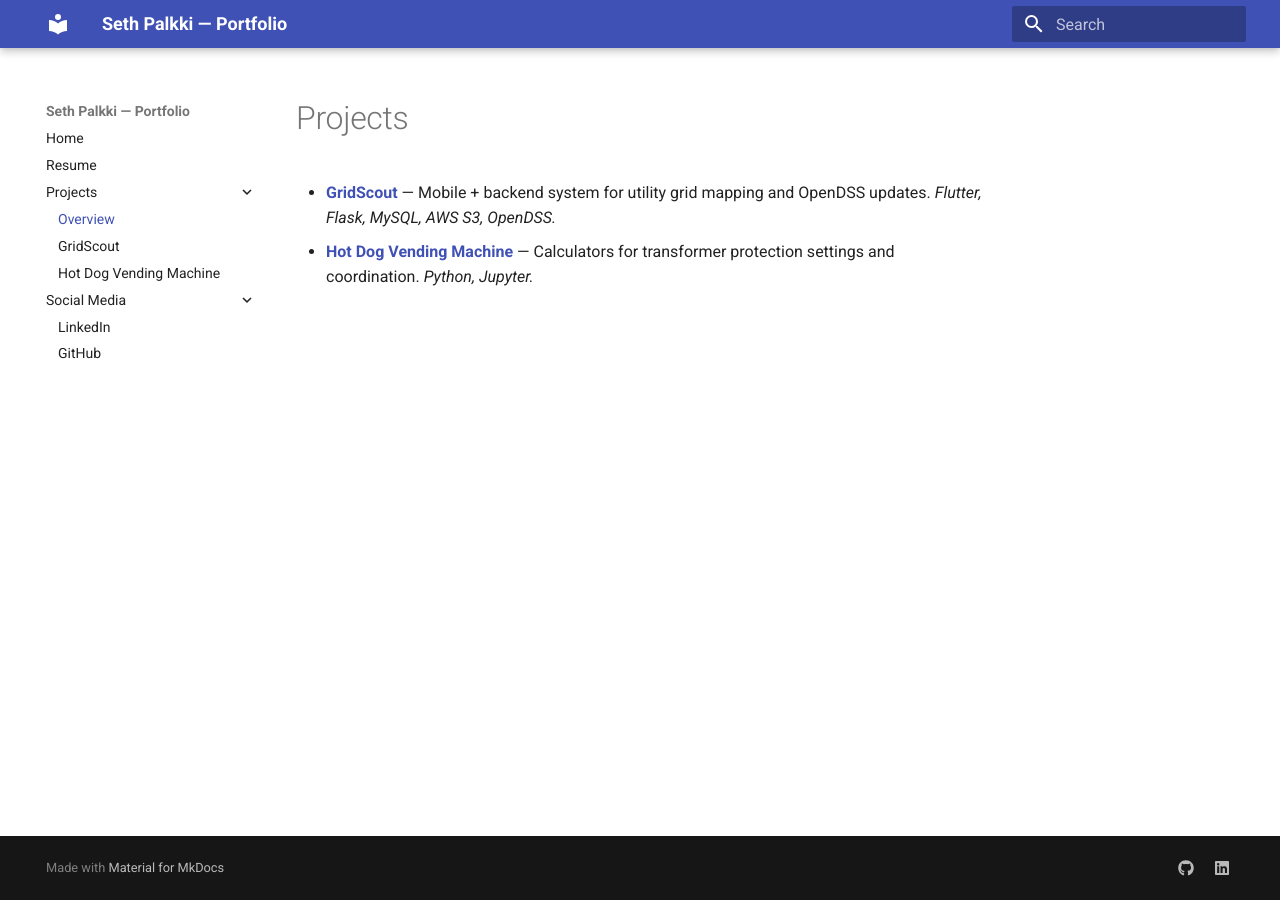
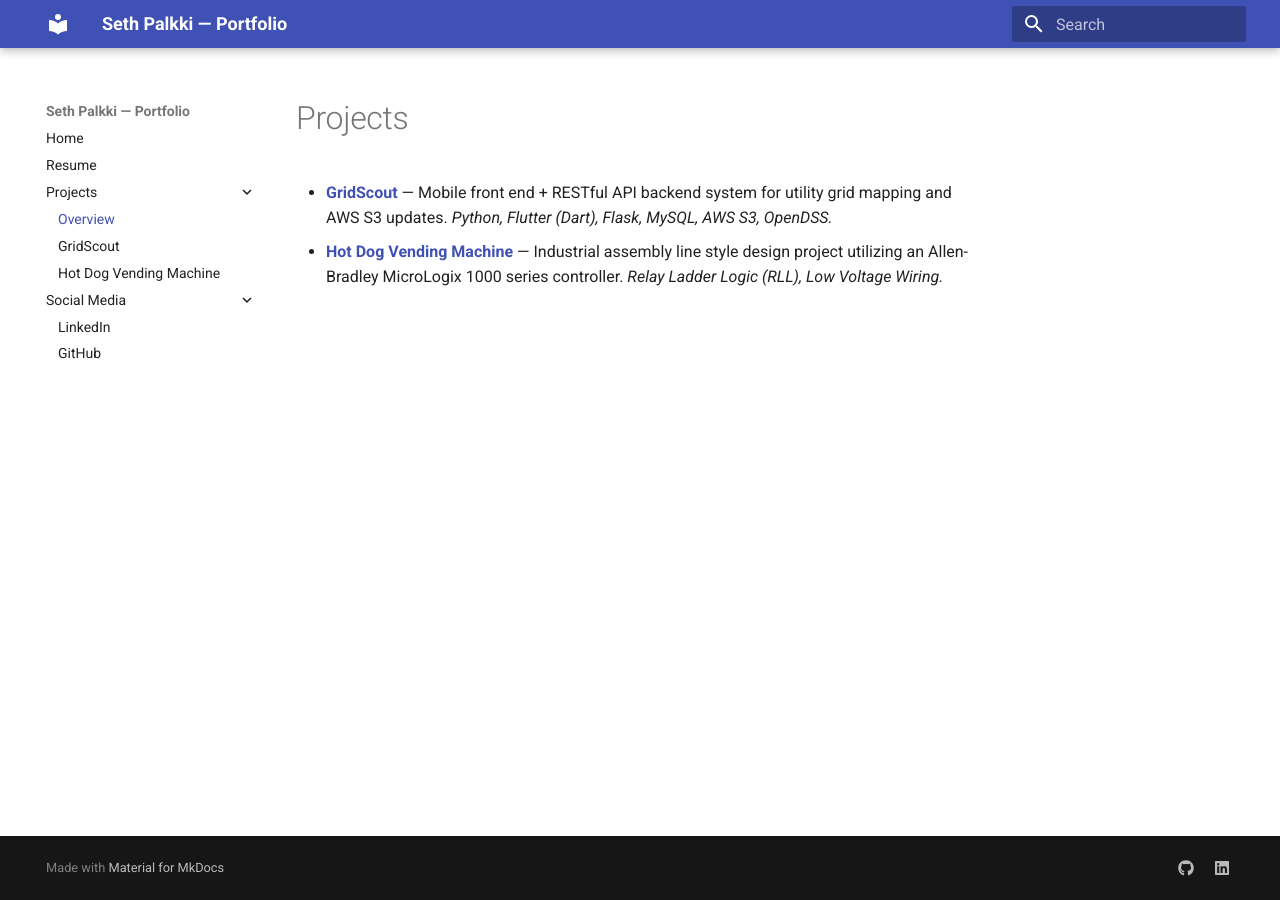
Before and after one commit to EmperorPalkkitine/my-portfolio, an MkDocs documentation site: the page built from docs/projects/index.md, in a window 1280 px wide. Built offline with MkDocs 1.6.1 and Material for MkDocs 9.7.7, drawn with Linux system fonts in a browser that asks for light colours.

Commit message:
Updated projects overview page to reflect accurate information

```diff
--- a/docs/projects/index.md
+++ b/docs/projects/index.md
@@ -1,5 +1,5 @@
 # Projects
 
 
-- **[GridScout](../projects/GridScout.md)** — Mobile + backend system for utility grid mapping and OpenDSS updates. _Flutter, Flask, MySQL, AWS S3, OpenDSS._
-- **[Hot Dog Vending Machine](../projects/VendingMachine.md)** — Calculators for transformer protection settings and coordination. _Python, Jupyter._
+- **[GridScout](../projects/GridScout.md)** — Mobile front end + RESTful API backend system for utility grid mapping and AWS S3 updates. _Python, Flutter (Dart), Flask, MySQL, AWS S3, OpenDSS._
+- **[Hot Dog Vending Machine](../projects/VendingMachine.md)** — Industrial assembly line style design project utilizing an Allen-Bradley MicroLogix 1000 series controller. _Relay Ladder Logic (RLL), Low Voltage Wiring._
```
